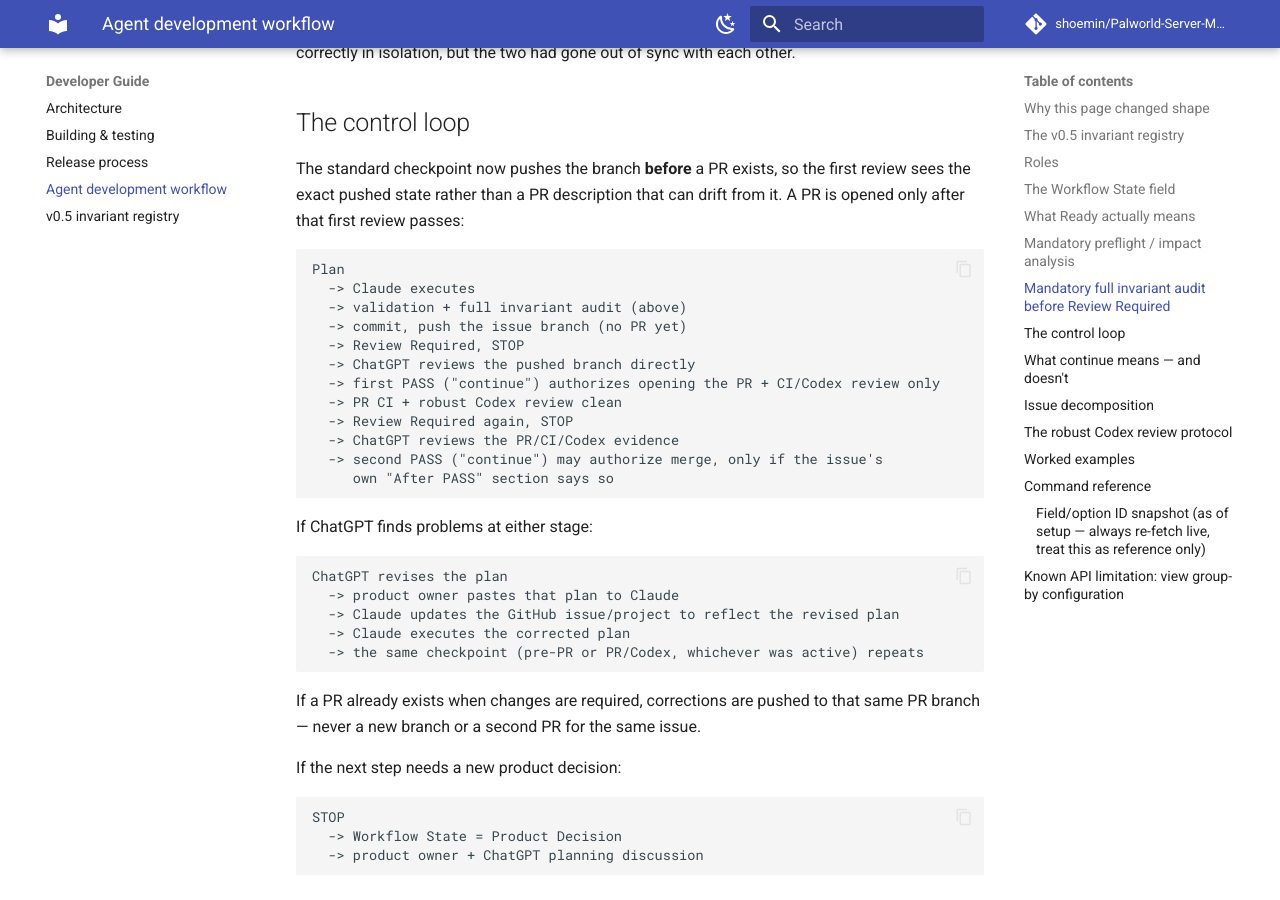
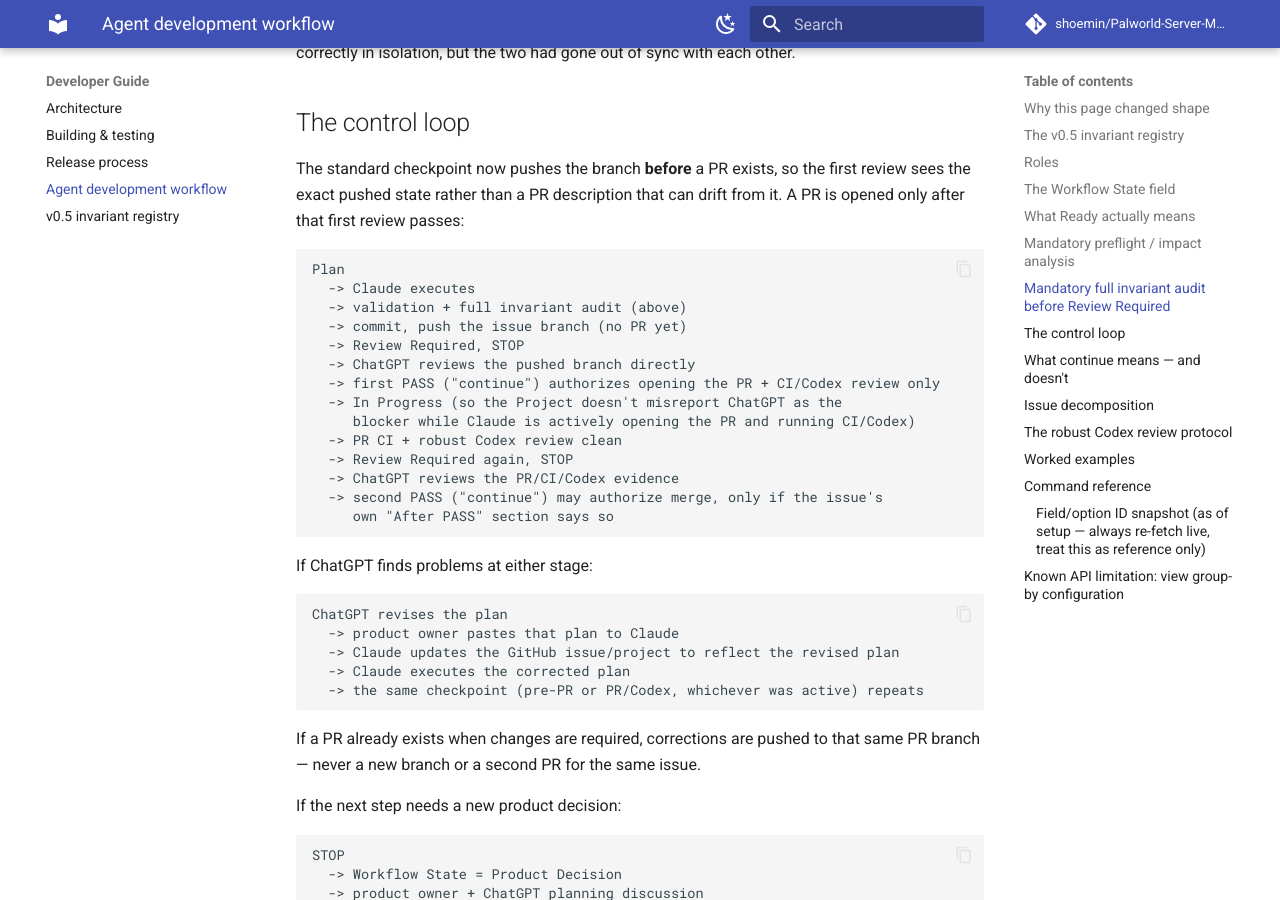
Before and after one commit to shoemin/Palworld-Server-Manager, an MkDocs documentation site: the page built from docs/developer/agent-workflow.md, in a window 1280 px wide and 900 px high, scrolled down 3631 px. Built offline with MkDocs 1.6.1 and Material for MkDocs 9.7.7, drawn with Linux system fonts in a browser that asks for light colours; comment, search, counter and statistics services are not loaded.

Commit message:
Fix Project-state drift, After PASS ambiguity, and missing parent field
Three more Codex findings on PR #56 (commit e02096b):

- Neither CLAUDE.md G nor agent-workflow.md's control-loop diagram
  transitioned Workflow State back to In Progress after the first
  continue, so the Project misreported ChatGPT as the blocker for
  the entire PR-open/CI/Codex window while Claude was actively
  working - exactly what happened in this session's own PR #56
  processing. Both docs now set In Progress for that window and
  Review Required again once clean.

- planned-work.yml's required After PASS field kept a single-
  checkpoint prompt under the new two-stage model, so a literal
  answer could name the first checkpoint's already-fixed action
  ("open the PR") or make "merge" look authorized right after the
  first PASS. Reworded to state it records the action after the
  second (PR/Codex-stage) checkpoint specifically.

- The Ready contract requires an explicit parent/Epic, but the form
  had no field for it and Context was optional - an issue could pass
  every form validation and still fail the Ready check. Added a
  required Parent Epic field, noting it records intent only; the
  actual GitHub sub-issue link is still a separate explicit step.

Co-Authored-By: Claude Sonnet 5 <noreply@anthropic.com>

```diff
--- a/docs/developer/agent-workflow.md
+++ b/docs/developer/agent-workflow.md
@@ -90,6 +90,8 @@ Plan
   -> Review Required, STOP
   -> ChatGPT reviews the pushed branch directly
   -> first PASS ("continue") authorizes opening the PR + CI/Codex review only
+  -> In Progress (so the Project doesn't misreport ChatGPT as the
+     blocker while Claude is actively opening the PR and running CI/Codex)
   -> PR CI + robust Codex review clean
   -> Review Required again, STOP
   -> ChatGPT reviews the PR/CI/Codex evidence
```
Also changed, not shown: CLAUDE.md (+2 -2 lines), 1 other file.
